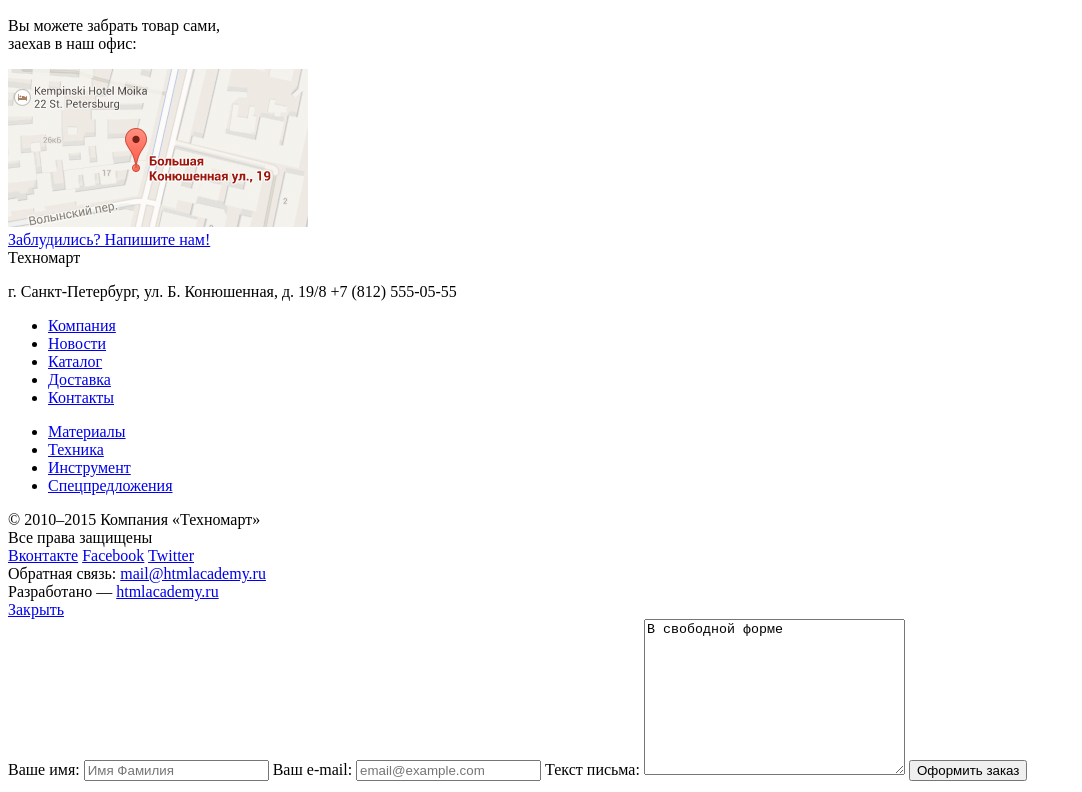
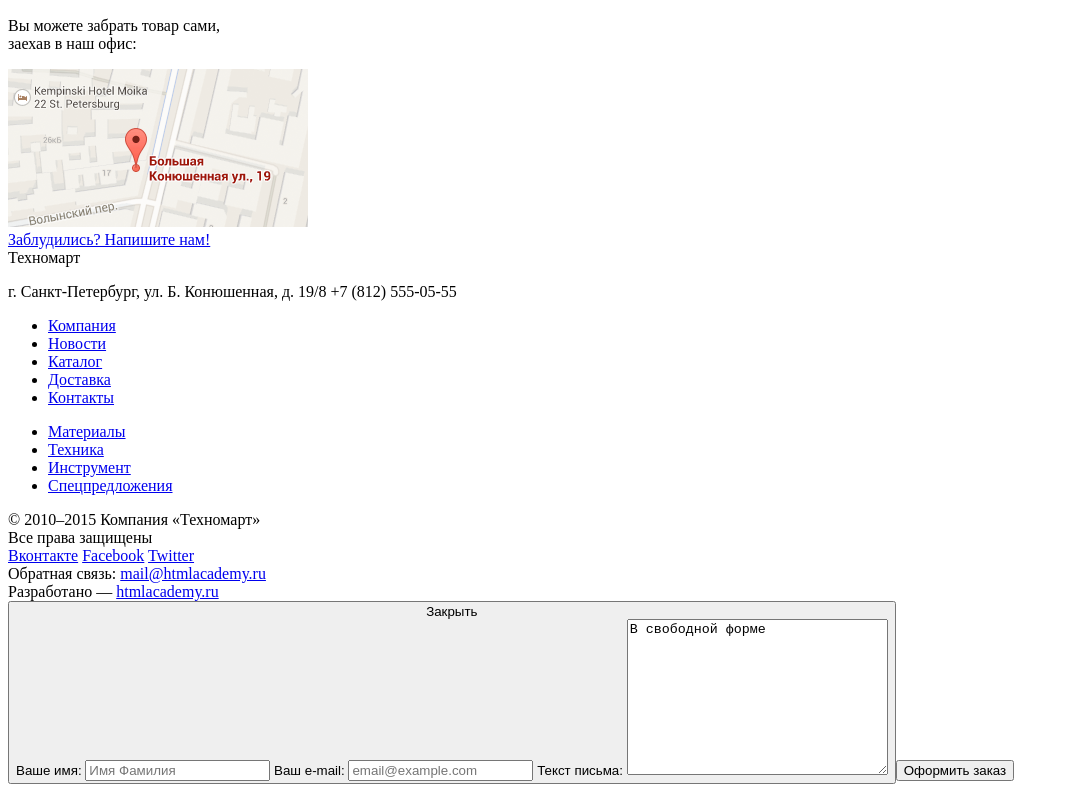
Before and after one commit to lutomskaya/technomart, a plain HTML site: page index.html in a window 1280 px wide. Shown: the part 3566-4358 px from the top of the page, without its empty margins (0-1082 px from the left). Drawn offline with Linux system fonts and the light colour scheme; files whose address does not match are found by name.

Commit message:
Исправила форму

```diff
--- a/index.html
+++ b/index.html
@@ -344,8 +344,8 @@
       </div>
     </footer>
     <div class="modal">
-      <a class="modal-close" href="#">Закрыть</a>
-      <form action="https://echo.htmlacademy.ru/courses" method="post">
+      <button type="button" class="modal-close">Закрыть</a>
+      <form action="https://echo.htmlacademy.ru" method="post">
         <label for="login-field">Ваше имя:</label>
         <input type="text" name="login" id="login-field" placeholder="Имя Фамилия">
         <label for="email-field">Ваш e-mail:</label>
```
Also changed, not shown: catalog.html (+1 -1 lines).
